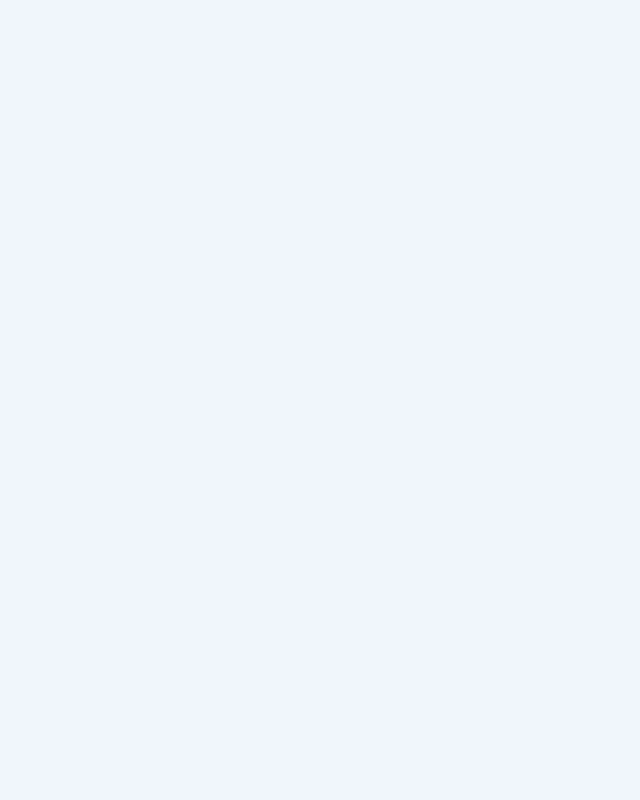
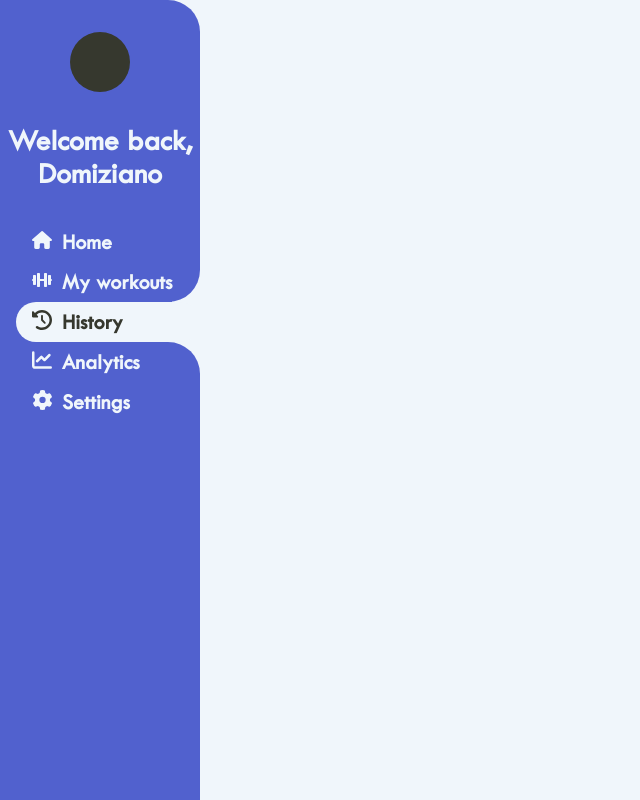
Before and after one commit to DomizianoScarcelli/workout-tracker, a React (Create React App) app: page /history in a window 1280 px wide. Before the commit this address had no page. Shown: the top 800 px of the page, without its empty margins (0-640 px from the left). Built offline with nearby package versions, Linux system fonts and the light colour scheme.

Commit message:
Added history tab

```diff
--- a/src/App.js
+++ b/src/App.js
@@ -28,6 +28,7 @@ function App() {
 				<Route path="new-workout" />
 			</Route>
 			<Route path="/analytics" element={<Sidebar selected={"analytics"} />} />
+			<Route path="/history" element={<Sidebar selected={"history"} />} />
 			<Route path="/settings" element={<Sidebar selected={"settings"} />} />
 		</Routes>
 	)
--- a/src/components/Sidebar/useRenderNavigation.js
+++ b/src/components/Sidebar/useRenderNavigation.js
@@ -5,7 +5,7 @@ const parseString = (string) => {
 	return result.charAt(0).toUpperCase() + result.slice(1)
 }
 const useRenderNavigation = (selected) => {
-	const navArray = ["home", "my-workouts", "analytics", "settings"]
+	const navArray = ["home", "my-workouts", "history", "analytics", "settings"]
 	let firstHalf = []
 	let secondHalf = []
 
```
Also changed, not shown: public/icons/navbar-icons/history-dark.svg (added), public/icons/navbar-icons/history.svg (added).
